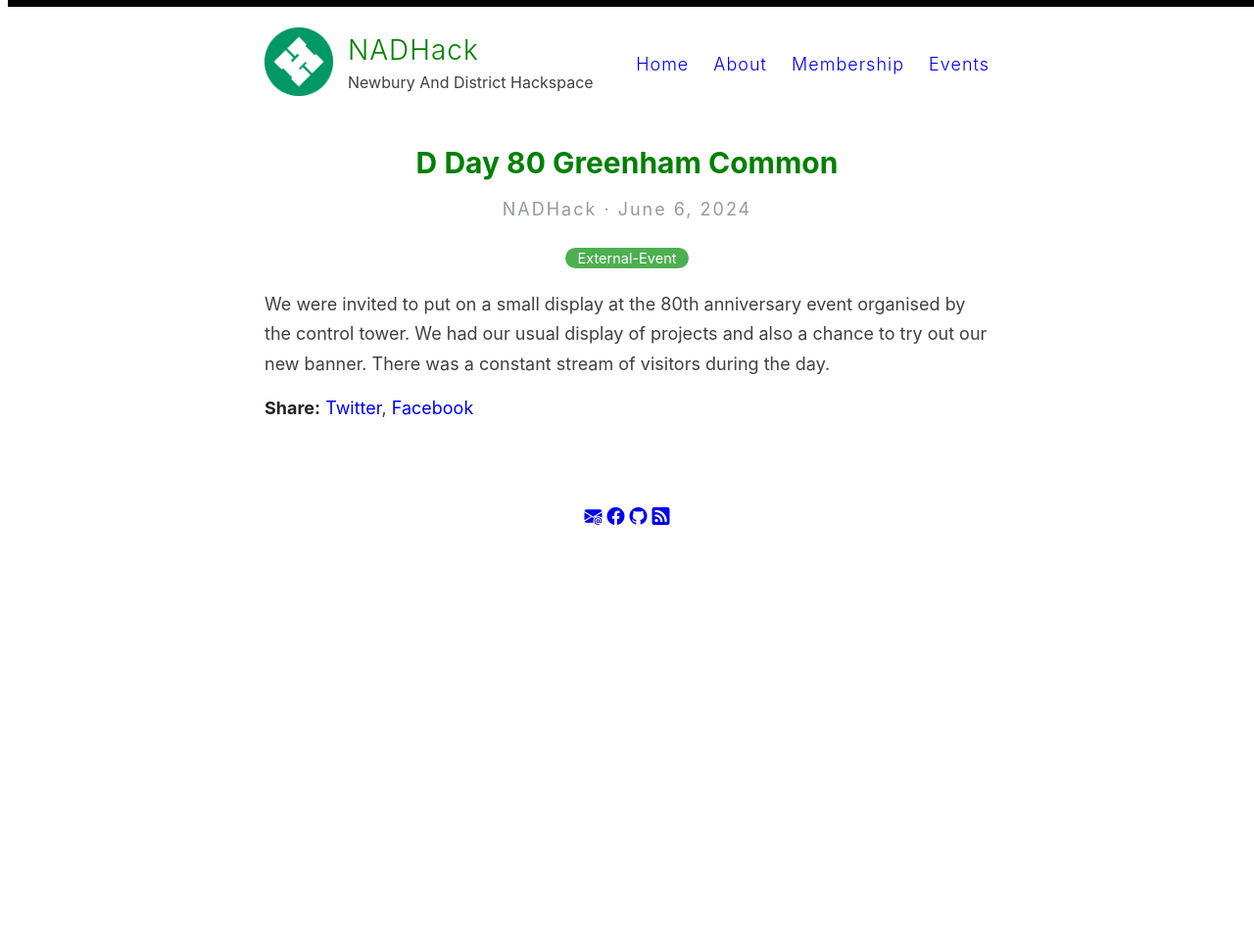
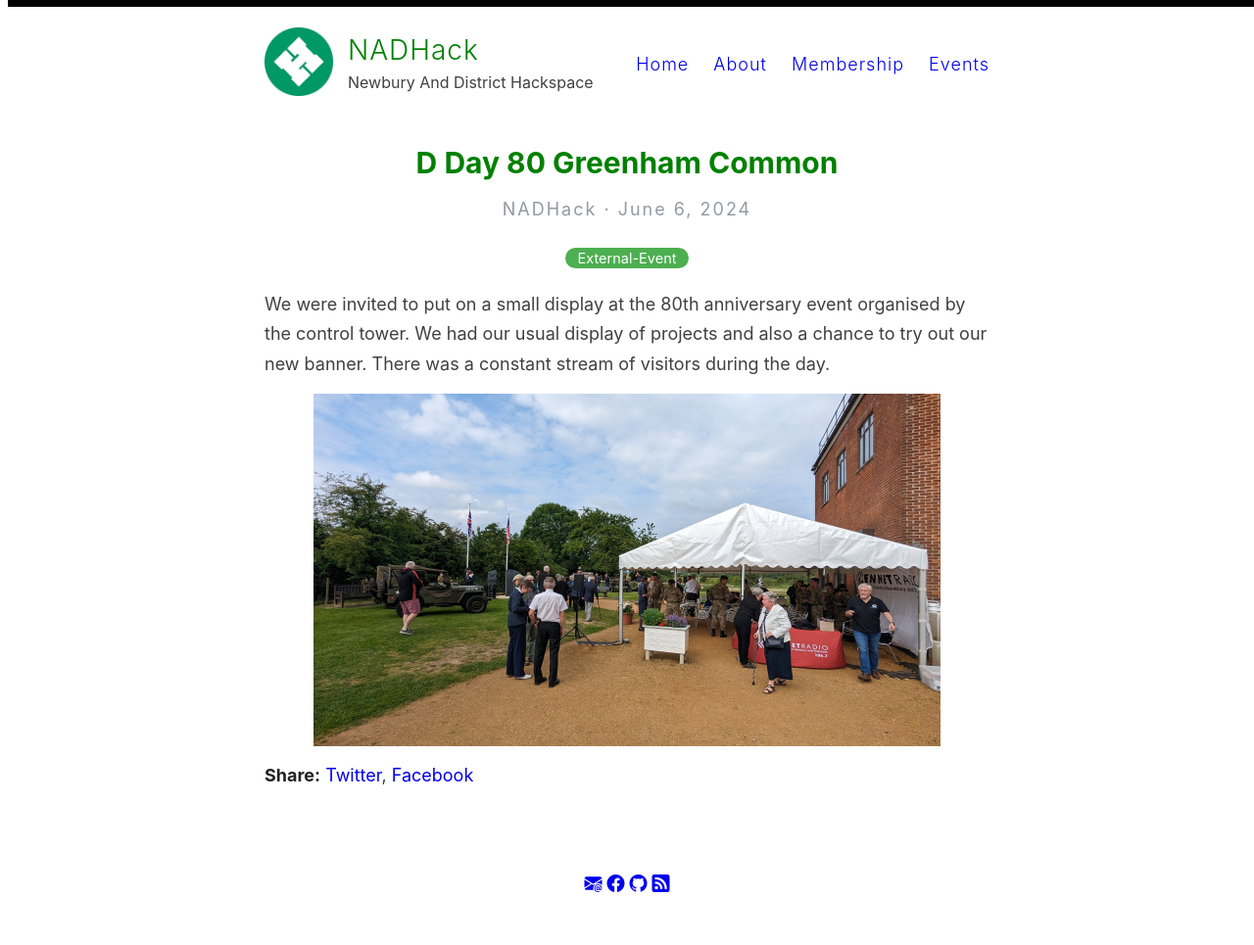
Before and after one commit to nadhack/nhsite, a Jekyll site: the page built from _posts/2024-06-06-DDay80-Greenham-Common.md, in a window 1280 px wide. Shown: the whole page at 98% size. Built offline with Jekyll 4.4.1, drawn with Linux system fonts in a browser that asks for light colours; before the commit the page ends 900 px from its top, so only the background shows below that.

Commit message:
Update 2024-06-06-DDay80-Greenham-Common.md

```diff
--- a/_posts/2024-06-06-DDay80-Greenham-Common.md
+++ b/_posts/2024-06-06-DDay80-Greenham-Common.md
@@ -6,3 +6,5 @@ excerpt: NadHack Attended the memorial event organised by the volunteers at the
 ---
 
 We were invited to put on a small display at the 80th anniversary event organised by the control tower. We had our usual display of projects and also a chance to try out our new banner. There was a constant stream of visitors during the day.
+
+![](/nhsite/images/dday80.png)
```
